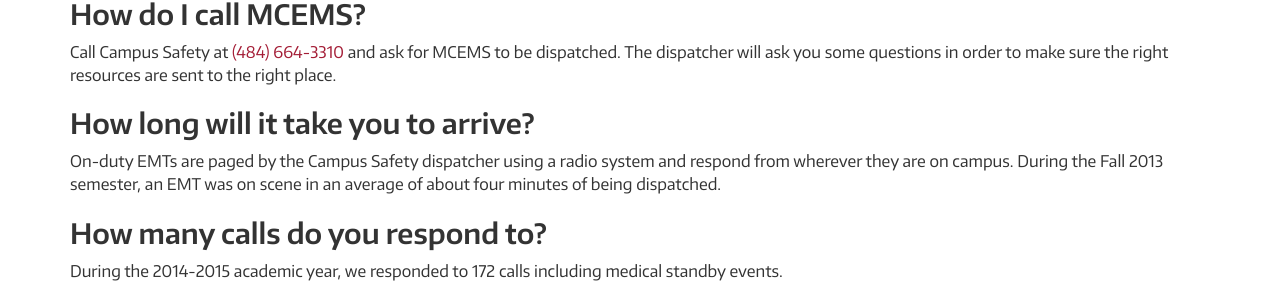
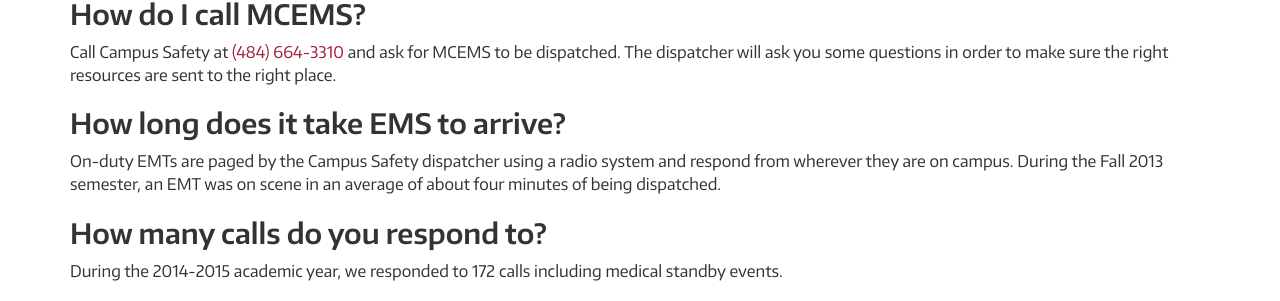
Before and after one commit to MCEMS/www, a Jekyll site: the page built from faq/index.markdown, in a window 1280 px wide. Shown: the part 414-715 px from the top of the page. Built offline with Jekyll 4.4.1, drawn with Linux system fonts in a browser that asks for light colours; nearby versions of some CDN libraries.

Commit message:
Rephrased confusing statement.

```diff
--- a/faq/index.markdown
+++ b/faq/index.markdown
@@ -12,7 +12,7 @@
 
 Call Campus Safety at [(484) 664-3310](tel:+14846643110) and ask for MCEMS to be dispatched. The dispatcher will ask you some questions in order to make sure the right resources are sent to the right place.
 
-### How long will it take you to arrive?
+### How long does it take EMS to arrive?
 
 On-duty EMTs are paged by the Campus Safety dispatcher using a radio system and respond from wherever they are on campus. During the Fall 2013 semester, an EMT was on scene in an average of about four minutes of being dispatched.
 
```
